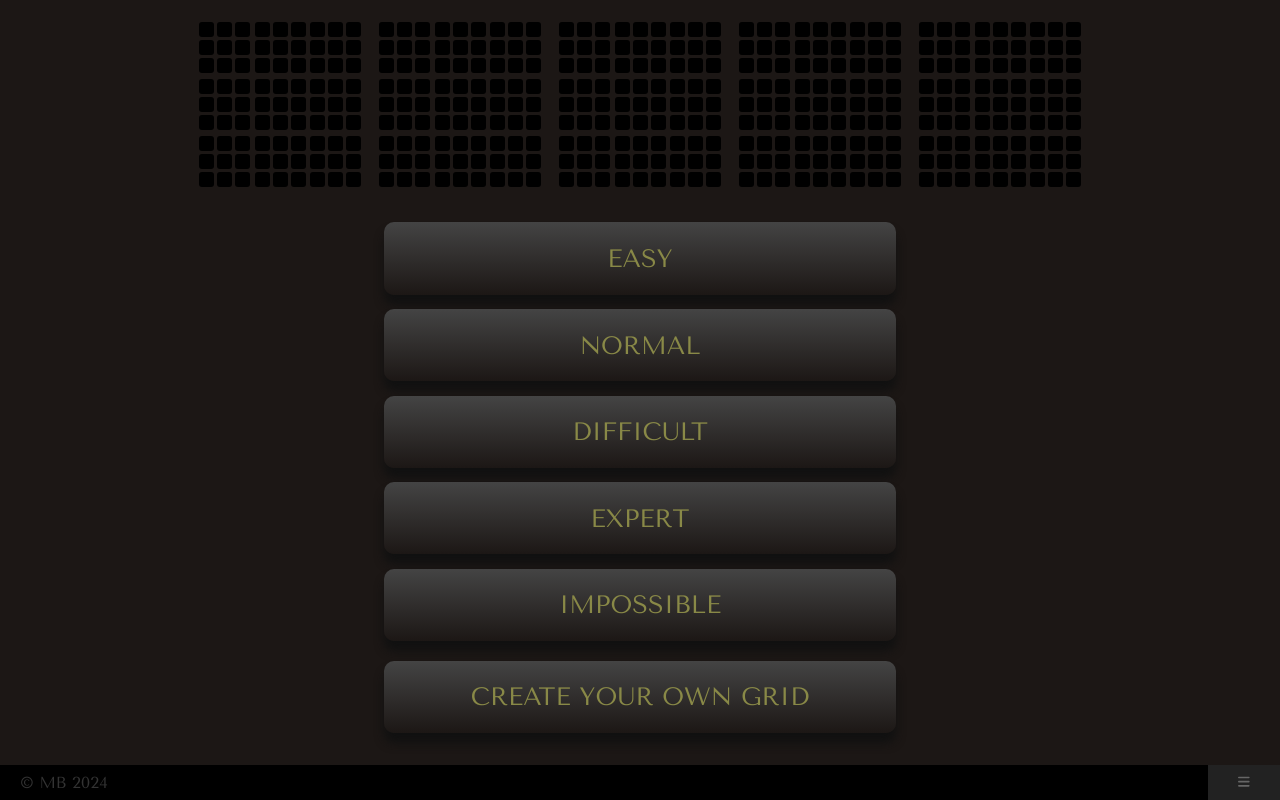
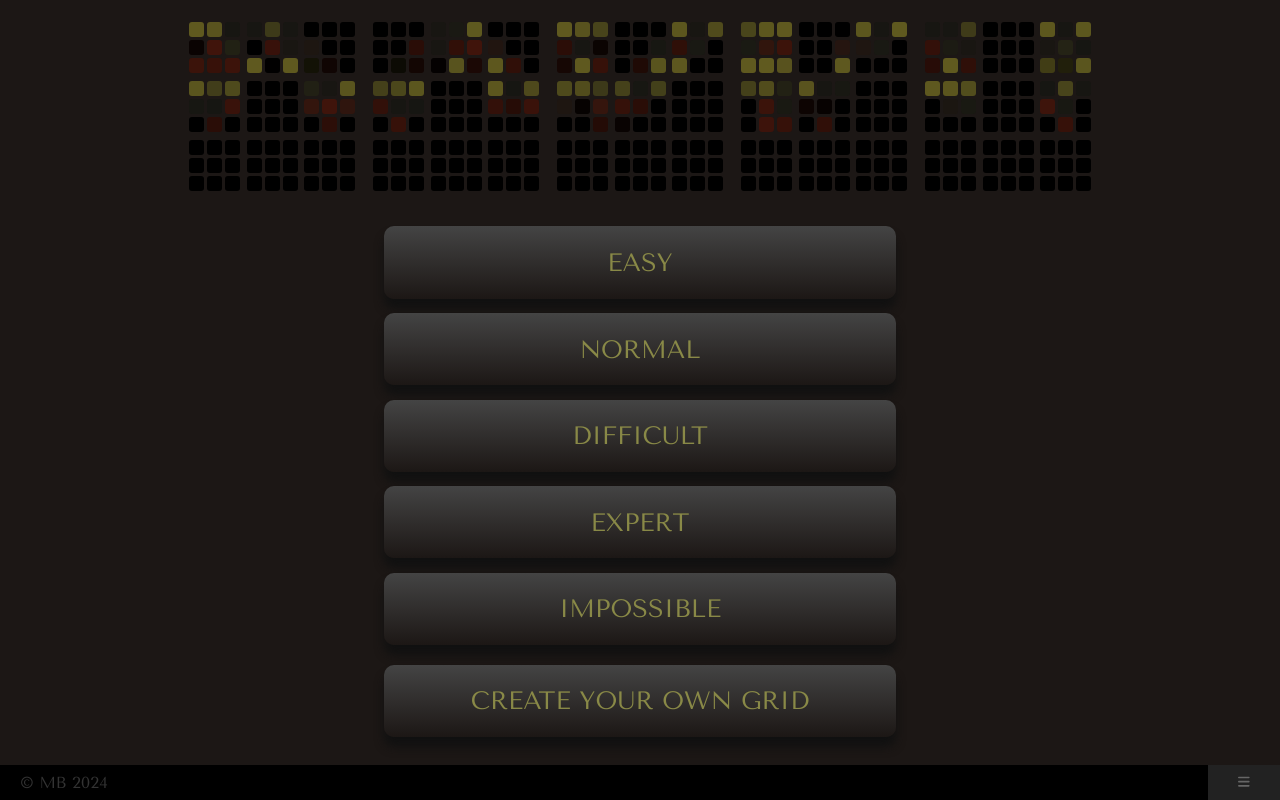
Before and after one commit to moggsterb/dokku, a Next.js app: page / in a window 1280 px wide. Built offline with nearby package versions, Linux system fonts and the light colour scheme; a web font is replaced by a local one.

Commit message:
TS fixes

```diff
--- a/src/components/Control.module.scss
+++ b/src/components/Control.module.scss
@@ -1,6 +1,6 @@
 .wrapper {
   padding: 20px;
-  background: yellow;
+  // background: yellow;
 
   .before {
     float: left;
--- a/src/components/Dokku.module.scss
+++ b/src/components/Dokku.module.scss
@@ -25,15 +25,15 @@
 }
 
 .vGutter {
-  margin-bottom: calc(var(--pixel-size) / 5);
+  margin-bottom: calc(var(--pixel-size) / 3);
 }
 
 .hGutter {
-  margin-right: calc(var(--pixel-size) / 5);
+  margin-right: calc(var(--pixel-size) / 3);
 }
 
 .on {
-  // animation: 3s dpulse infinite forwards;
+  animation: 3s dpulse infinite forwards;
 }
 
 @keyframes dpulse {
--- a/src/components/Footer.tsx
+++ b/src/components/Footer.tsx
@@ -39,12 +39,8 @@ const Footer = () => {
       <div className={styles.menuItems}>
         {navItems.map(({ url, title }, index) => {
           return (
-            <div className={styles.menuItem}>
-              <button
-                key={index}
-                onClick={() => navHandler(url)}
-                className={styles.item}
-              >
+            <div key={index} className={styles.menuItem}>
+              <button onClick={() => navHandler(url)} className={styles.item}>
                 {title}
               </button>
             </div>
@@ -53,27 +49,6 @@ const Footer = () => {
       </div>
     </footer>
   );
-
-  // : (
-  //   <footer className={styles.footer}>
-  //     <div className={styles.title}>
-  //       <Link href={'/'} className={styles.title}>
-  //         Dokku
-  //       </Link>
-  //     </div>
-
-  //     <div className={styles.levels}>
-  //       {LEVELS.map(({ url, title }, index) => {
-  //         return (
-  //           <Link key={index} href={url} className={styles.item}>
-  //             {title}
-  //           </Link>
-  //         );
-  //       })}
-  //     </div>
-  //     <div className={styles.copy}>&copy; MB 2024</div>
-  //   </footer>
-  // );
 };
 
 export default Footer;
```
